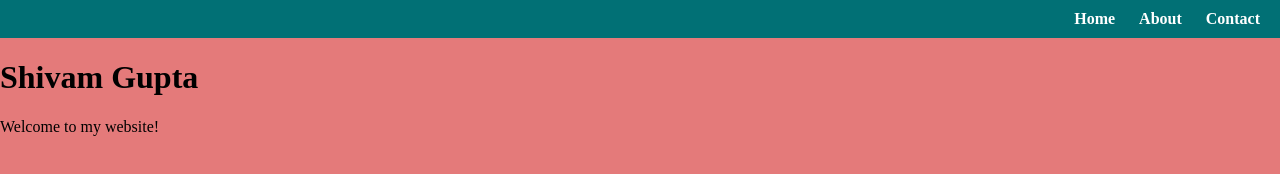
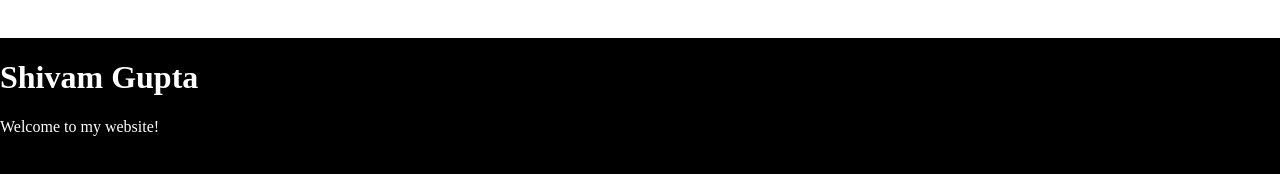
Before and after one commit to Shivam-Gupta123/Shivam-Gupta123.github.io, a plain HTML site: page index.html in a window 1280 px wide. Drawn offline with Linux system fonts and the light colour scheme.

Commit message:
Blackout

```diff
--- a/index.html
+++ b/index.html
@@ -7,15 +7,18 @@
 
     <style>
 
+      h1 {color:white;}
+      p {color:white;}
 
       body {
           margin: 0;
           padding: 0;
+          background-color: black;
       }
 
       header nav {
           text-align: right;
-          background-color: #017075; /* Replace with your preferred color */
+          background-color: white; /* Replace with your preferred color */
           padding: 10px 0;
       }
 
@@ -44,7 +47,7 @@
 </head>
 
 
-<body style="background-color:rgb(228, 122, 122);">
+<body>
 
   <header>
     <nav>
```
